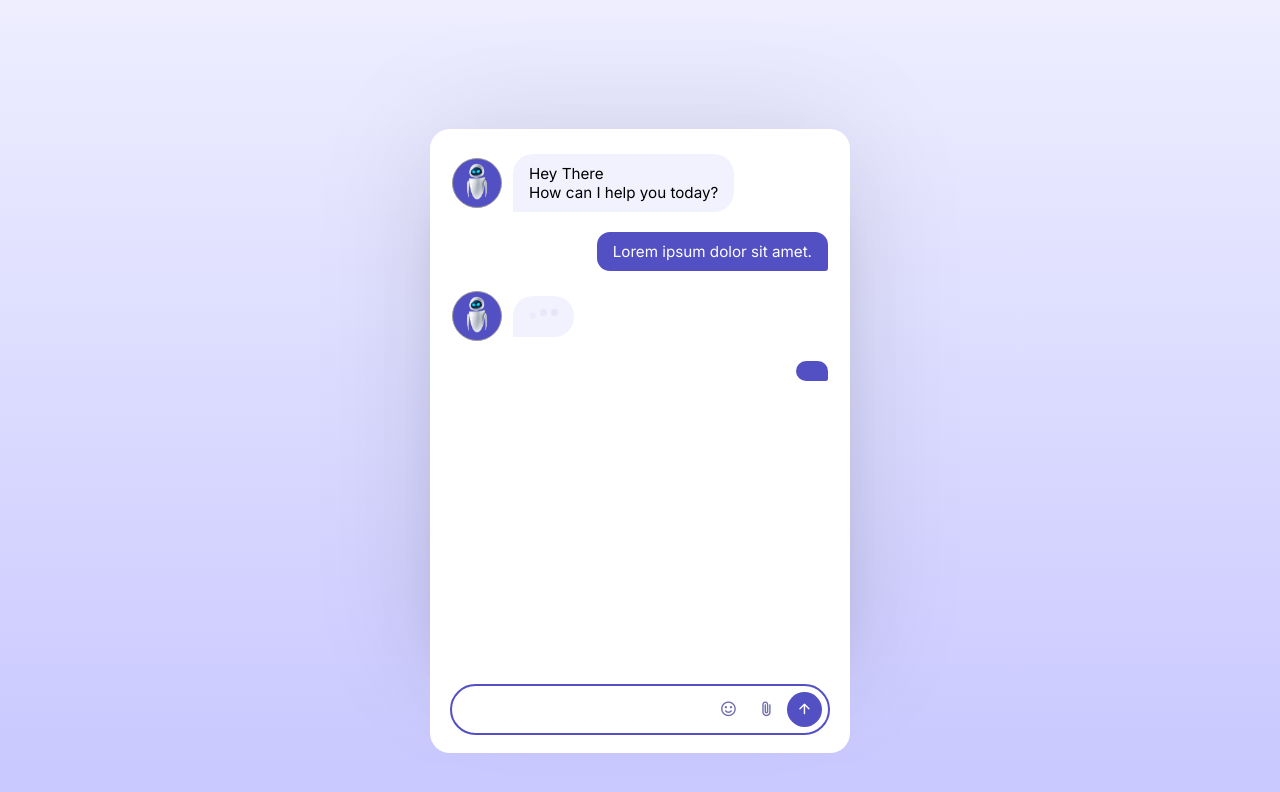
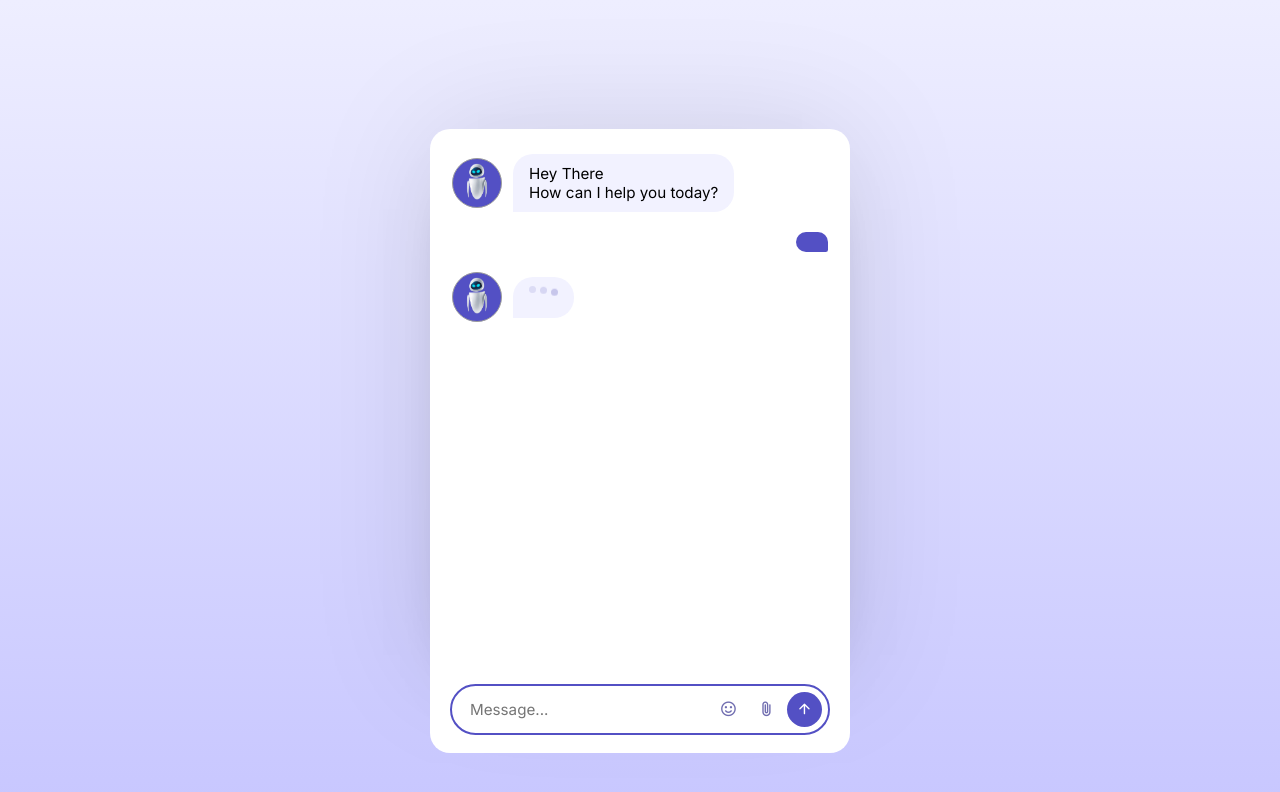
Before and after one commit to shahzodotaboyev/ielts-writing, a plain HTML site: page index.html in a window 1280 px wide. Both pictures are taken after a click on the button "arrow_upward". Drawn offline with nearby package versions, Linux system fonts and the light colour scheme.

Commit message:
message user

```diff
--- a/app.js
+++ b/app.js
@@ -3,28 +3,52 @@ const messageInput = document.querySelector(".message-input");
 const sendMessagebutton = document.querySelector("#send-message");
 
 const userData = {
-    message:null
-}
-const createMessageElement = (content, classes) => {
+  message: null,
+};
+const createMessageElement = (content, ...classes) => {
   const div = document.createElement("div");
-  div.classList.add("message", classes);
+  div.classList.add("message", ...classes);
   div.innerHTML = content;
   return div;
 };
 
 const handleOutgoingMessage = (e) => {
   e.preventDefault();
-
-  userData.message = messageInput.value.trim()
-
+  userData.message = messageInput.value.trim();
+  messageInput.value = "";
   const messageContent = `  <div class="message-text"></div>`;
   const outgoingMessagediv = createMessageElement(
     messageContent,
     "user-message"
   );
-  outgoingMessagediv.querySelector('.message-text').textContent = userData.message
+  outgoingMessagediv.querySelector(".message-text").textContent =
+    userData.message;
 
   chatBody.appendChild(outgoingMessagediv);
+  setTimeout(() => {
+    const messageContent = ` <img
+            class="bot-avatar"
+            width="45px"
+            height="45px"
+            src="./img/image (1).png"
+            alt=""
+          />
+          <div class="message-text">
+            <div class="thinking-indicator">
+              <div class="dot"></div>
+              <div class="dot"></div>
+              <div class="dot"></div>
+            </div>
+          </div>`;
+    const incomingMessagediv = createMessageElement(
+      messageContent,
+      "bot-message","thinking"
+    );
+
+
+
+    chatBody.appendChild(incomingMessagediv);
+  }, 600);
 };
 
 messageInput.addEventListener("keydown", (e) => {
--- a/index.html
+++ b/index.html
@@ -39,7 +39,7 @@
             Hey There <br />How can I help you today?
           </div>
         </div>
-        <div class="message user-message">
+        <!-- <div class="message user-message">
           <div class="message-text">Lorem ipsum dolor sit amet.</div>
         </div>
         <div class="message bot-message thinking">
@@ -57,7 +57,7 @@
               <div class="dot"></div>
             </div>
           </div>
-        </div>
+        </div> -->
       </div>
       <div class="chat-footer">
         <form action="#" class="chat-form">
```
